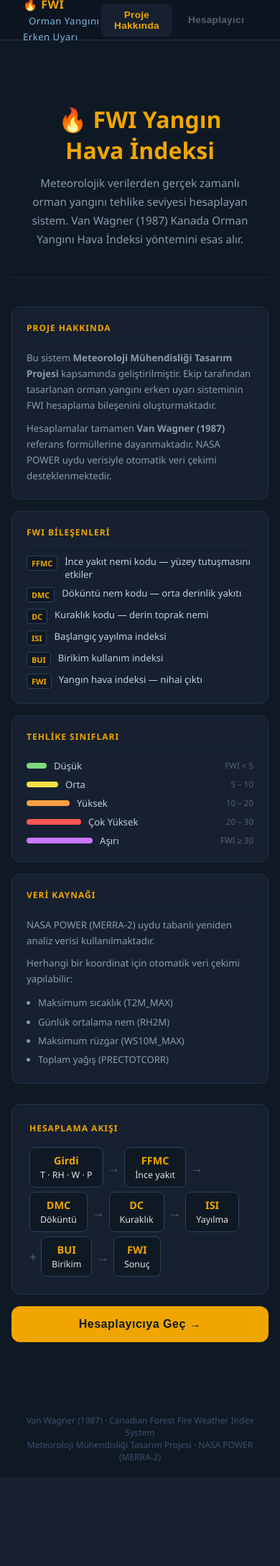
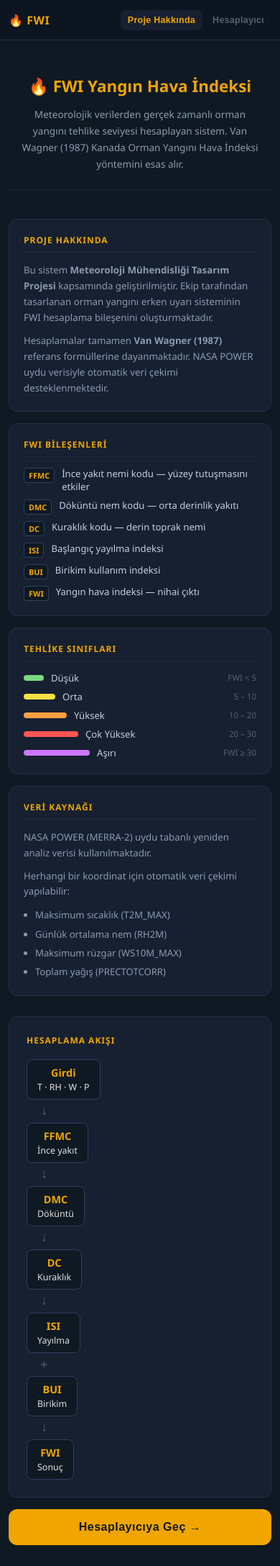
Before and after one commit to MrFBaker/orman-yangini, a Flask app: page / in a window 390 px wide. Shown: the top 2176 px of the page at 72% size. Before the commit the page ends 2053 px from the top, so only its background shows below. Run offline with Flask 3, Linux system fonts and the light colour scheme.

Commit message:
Mobil responsive duzelt

```diff
--- a/templates/index.html
+++ b/templates/index.html
@@ -265,6 +265,38 @@
     .grafik-baslik { font-size: 0.78rem; color: #7eb8e0; text-transform: uppercase; letter-spacing: 1px; margin-bottom: 14px; }
 
     footer { margin-top: 40px; padding: 20px 16px; font-size: 0.75rem; color: #3a5070; text-align: center; }
+
+    @media (max-width: 600px) {
+      nav { padding: 0 12px; }
+      .nav-logo span { display: none; }
+      .nav-link { padding: 7px 10px; font-size: 0.78rem; }
+
+      .sayfa { padding: 20px 12px; }
+
+      .hero { padding: 28px 12px 24px; }
+      .hero h1 { font-size: 1.4rem; }
+      .hero p { font-size: 0.85rem; }
+
+      .bilgi-grid { grid-template-columns: 1fr; }
+
+      .akis { flex-direction: column; align-items: flex-start; gap: 4px; }
+      .akis-ok { transform: rotate(90deg); margin-left: 20px; }
+
+      .form-grid { grid-template-columns: 1fr; }
+      .onceki-grid { grid-template-columns: 1fr 1fr; }
+
+      .kart { padding: 20px 16px; }
+
+      .indeksler { grid-template-columns: 1fr 1fr; }
+
+      .istatistik-grid { grid-template-columns: 1fr 1fr; }
+
+      .sinif-banner .fwi-deger { font-size: 2.2rem; }
+      .sinif-banner .sinif-adi { font-size: 1.2rem; }
+
+      table { font-size: 0.72rem; }
+      th, td { padding: 6px 6px; }
+    }
   </style>
 </head>
 <body>
```
